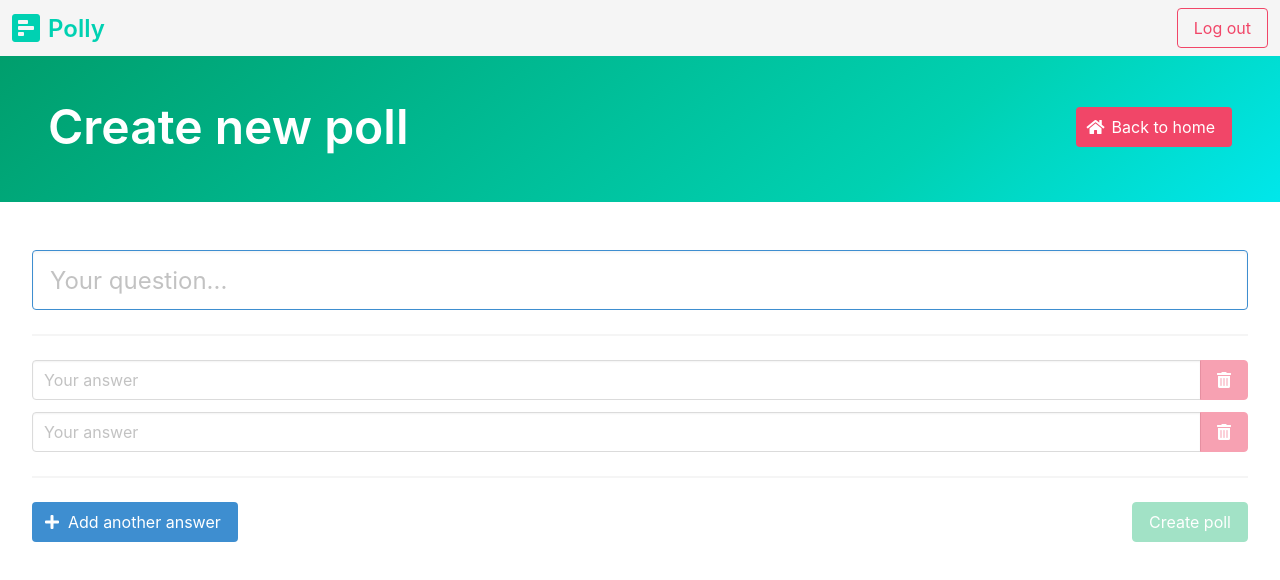
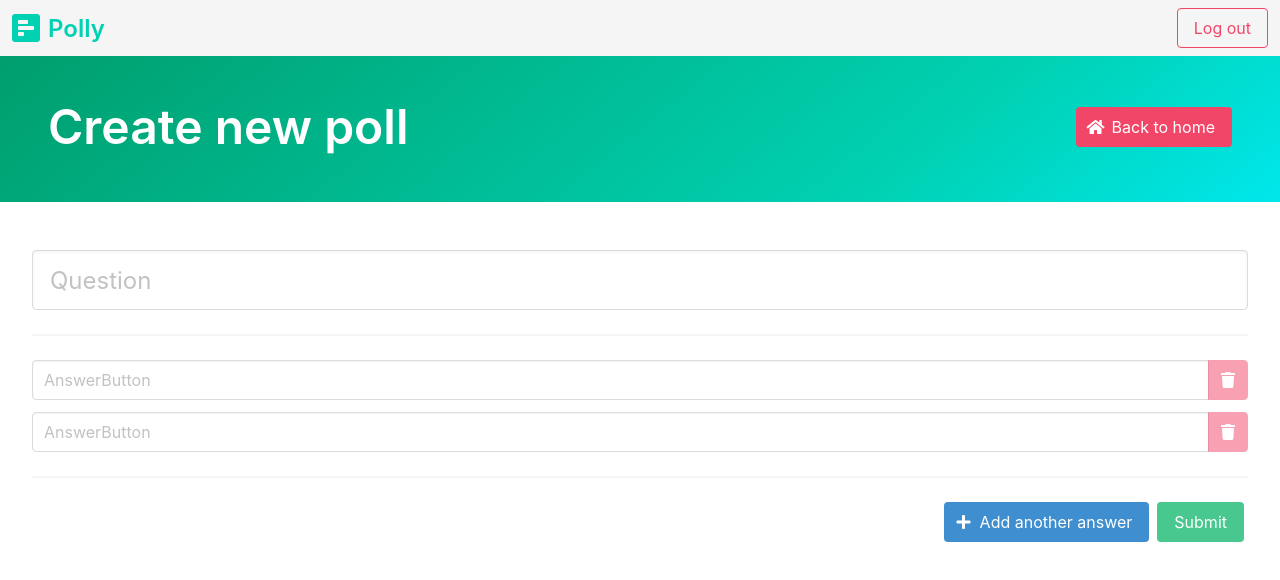
Before and after one commit to viethung7899/polly, a React (Create React App) app in the folder client/: page /new in a window 1280 px wide. Shown: the top 580 px of the page. Built offline with nearby package versions, Linux system fonts and the light colour scheme; sample sign-in values are in the browser's storage.

Commit message:
Use Formik

```diff
--- a/client/src/components/Answer.js
+++ b/client/src/components/AnswerButton.js
@@ -1,4 +1,4 @@
-const Answer = ({ title, selected, action, children }) => {
+const AnswerButton = ({ title, selected, action, children }) => {
   const type = selected ? 'is-success' : '';
   return (
     <div className="is-full my-2" onClick={action}>
@@ -10,4 +10,4 @@ const Answer = ({ title, selected, action, children }) => {
   );
 };
 
-export default Answer;
+export default AnswerButton;
--- a/client/src/components/Button.js
+++ b/client/src/components/Button.js
@@ -12,7 +12,7 @@ const Button = (props) => {
           <i className={icon}></i>
         </span>
       ) : null}
-      <span>{title}</span>
+      {title && <span>{title}</span>}
     </button>
   );
 };
--- a/client/src/components/InputField.js
+++ b/client/src/components/InputField.js
@@ -1,38 +1,49 @@
 import { useField } from 'formik';
+import Button from '../components/Button'
 
-const convertCamelIntoSentence = (text) => {
-  const result = text.replace(/[A-Z]/g, (match) => ` ${match}`);
-  return result.charAt(0).toUpperCase() + result.slice(1);
-};
+const StyledField = (props) => {
+  const { name, onChange, onBlur, value, error, button, placeholder, size, disabled } = props;
 
-const StyledField = ({ name, type, icon, onChange, onBlur, value, error }) => {
   return (
-    <div className="field">
-      <label className="label">{convertCamelIntoSentence(name)}</label>
-      <div className="control has-icons-left">
+    <section className="my-3">
+      <div className={`field ${button && 'has-addons'}`}>
+        <div className={`control is-expanded`}>
           <input
-          className={`input ${error ? 'is-danger' : ''}`}
-          type={type}
-          placeholder={convertCamelIntoSentence(name)}
+            className={`input ${error ? 'is-danger' : ''} ${size}`}
+            type="text"
             name={name}
+            placeholder={placeholder}
             onChange={onChange}
             onBlur={onBlur}
             value={value}
+            autoComplete="off"
+            disabled={disabled}
           />
-        <span className="icon is-small is-left">
-          <i className={icon}></i>
-        </span>
           {error && <p class={'help is-danger'}>{error}</p>}
         </div>
-      ;
+        {button && (
+          <div className="control">
+            <Button {...button} />
           </div>
+        )}
+      </div>
+    </section>
   );
 };
 
-const InputField = ({ icon, ...props }) => {
+const InputField = ({ button, placeholder, size, disabled, ...props }) => {
   const [field, meta] = useField(props);
   const errorText = meta.error && meta.touched ? meta.error : '';
-  return <StyledField {...field} icon={icon} error={errorText} />;
+  return (
+    <StyledField
+      {...field}
+      button={button}
+      placeholder={placeholder}
+      size={size}
+      disabled={disabled}
+      error={errorText}
+    />
+  );
 };
 
 export default InputField;
--- /dev/null
+++ b/client/src/components/InputFieldWithLabel.js
@@ -0,0 +1,38 @@
+import { useField } from 'formik';
+
+const convertCamelIntoSentence = (text) => {
+  const result = text.replace(/[A-Z]/g, (match) => ` ${match}`);
+  return result.charAt(0).toUpperCase() + result.slice(1);
+};
+
+const StyledField = ({ name, type, icon, onChange, onBlur, value, error }) => {
+  return (
+    <div className="field">
+      <label className="label">{convertCamelIntoSentence(name)}</label>
+      <div className="control has-icons-left">
+        <input
+          className={`input ${error && 'is-danger'}`}
+          type={type}
+          placeholder={convertCamelIntoSentence(name)}
+          name={name}
+          onChange={onChange}
+          onBlur={onBlur}
+          value={value}
+          autoComplete="off"
+        />
+        <span className="icon is-small is-left">
+          <i className={icon}></i>
+        </span>
+        {error && <p className={'help is-danger'}>{error}</p>}
+      </div>
+    </div>
+  );
+};
+
+const InputFieldWithLabel = ({ icon, type, ...props }) => {
+  const [field, meta] = useField(props);
+  const errorText = meta.error && meta.touched ? meta.error : '';
+  return <StyledField {...field} icon={icon} type={type} error={errorText} />;
+};
+
+export default InputFieldWithLabel;
--- a/client/src/routes/Login.js
+++ b/client/src/routes/Login.js
@@ -1,12 +1,13 @@
-import React, { useState, useEffect, useContext } from 'react';
+import React, { useState, useContext } from 'react';
 import { useHistory } from 'react-router-dom';
 import * as yup from 'yup';
 
-import { Formik, useField } from 'formik';
+import { Formik } from 'formik';
 
 import { AuthContext } from '../contexts/AuthContext';
 import Button from '../components/Button';
-import InputField from '../components/InputField';
+import InputFieldWithLabel from '../components/InputFieldWithLabel';
+import { ErrorNotification } from '../components/Notification';
 
 // Validation schema
 const validationSchema = yup.object({
@@ -26,6 +27,10 @@ const validationSchema = yup.object({
 });
 
 const Login = () => {
+  const { login, register } = useContext(AuthContext);
+  const history = useHistory();
+  const [error, setError] = useState(null);
+
   return (
     <section className="hero is-primary is-bold is-fullheight-with-navbar">
       <div className="hero-body">
@@ -40,10 +45,24 @@ const Login = () => {
             }}
             validateOnChange={true}
             validationSchema={validationSchema}
-            onSubmit={(data, { setSubmitting }) => {
+            onSubmit={(values, { setSubmitting }) => {
               setSubmitting(true);
-              console.log(data);
-              setSubmitting(false);
+              const { username, password } = values;
+              let action;
+              if (values.loginMode) action = login(username, password);
+              else action = register(username, password);
+              action
+                .then(() => {
+                  setError(null);
+                  history.push('/');
+                })
+                .catch((err) => {
+                  let message = 'Oops... Cannot reach to the server';
+                  if (err.response)
+                    message = 'Oops... ' + err.response.data.message;
+                  setError(message);
+                })
+                .finally(() => setSubmitting(false));
             }}
           >
             {({ values, handleSubmit, isSubmitting, setValues }) => (
@@ -52,19 +71,20 @@ const Login = () => {
                   {values.loginMode ? 'Log in' : 'Register'}
                 </h1>
                 <div className="has-background-white p-4">
+                  {error && <ErrorNotification title={error} />}
                   <form onSubmit={handleSubmit}>
-                    <InputField
+                    <InputFieldWithLabel
                       name="username"
                       type="text"
                       icon="fas fa-user"
                     />
-                    <InputField
+                    <InputFieldWithLabel
                       name="password"
                       type="password"
                       icon="fas fa-key"
                     />
                     {!values.loginMode && (
-                      <InputField
+                      <InputFieldWithLabel
                         name="confirmPassword"
                         type="password"
                         icon="fas fa-key"
@@ -82,17 +102,18 @@ const Login = () => {
                           !values.loginMode ? 'log in' : 'register'
                         }`}
                         type="is-light"
-                        action={() =>
+                        action={() => {
                           setValues({
-                            ...values,
+                            username: '',
+                            password: '',
+                            confirmPassword: '',
                             loginMode: !values.loginMode,
-                            confirmPassword: '',
-                          })
-                        }
+                          });
+                          setError(null);
+                        }}
                         disabled={isSubmitting}
                       />
                     </div>
-                    <pre>{JSON.stringify(values, null, 2)}</pre>
                   </form>
                 </div>
               </div>
--- a/client/src/routes/NewPoll.js
+++ b/client/src/routes/NewPoll.js
@@ -1,16 +1,17 @@
-import React, { useState, useEffect, useContext } from 'react';
+import React, { useState, useContext } from 'react';
 import { useHistory } from 'react-router-dom';
+import { FieldArray, Formik } from 'formik';
 import copy from 'copy-to-clipboard';
-
-import AnswerField from '../components/AnswerField';
+import * as yup from 'yup';
 import Banner from '../components/Banner';
 import Button from '../components/Button';
-import Notification from '../components/Notification';
+import Notification, { ErrorNotification } from '../components/Notification';
+import InputField from '../components/InputField';
 
 import { PollContext } from '../contexts/PollContext';
 
 // Copy URL
-const copyPollURLForVoting = (submissionID) => {
+const copyVotingURL = (submissionID) => {
   // Build share URL
   let shareURL = window.location.hostname;
   if (window.location.port.length > 0) {
@@ -25,68 +26,18 @@ const copyPollURLForVoting = (submissionID) => {
 const NewPoll = () => {
   const { addNewPoll } = useContext(PollContext);
   const history = useHistory();
-  const [loading, setLoading] = useState(false);
-
-  // Handle change in question field
-  const [question, setQuestion] = useState('');
-  const handleQuestionChange = (event) => {
-    setQuestion(event.target.value);
-  };
-
-  // Handle change in answer fields
-  const [answers, setAnswers] = useState(['', '']);
-
-  const handleAnswerChange = (event, index) => {
-    const newAnswers = [...answers];
-    newAnswers[index] = event.target.value;
-    setAnswers(newAnswers);
-  };
-
-  // Handle all buttons
-  const handleAddButton = (event) => {
-    event.preventDefault();
-    const newAnswers = [...answers, ''];
-    setAnswers(newAnswers);
-  };
-
-  // Handle delete button
-  const handleDeleteButton = (event, index) => {
-    event.preventDefault();
-    const newAnswers = [...answers];
-    newAnswers.splice(index, 1);
-    setAnswers(newAnswers);
-  };
-
-  // Handle the validity of the field
-  const [valid, setValid] = useState(false);
-  useEffect(() => {
-    const validQuestion = question.trim().length > 0;
-    let validAnswers = answers.length >= 2;
-    answers.forEach(
-      (answer) => (validAnswers = validAnswers && answer.trim().length > 0)
-    );
-    setValid(validQuestion && validAnswers);
-    return () => {};
-  }, [question, answers]);
 
   // Handle submission
   const [submissionID, setSubmissionID] = useState(null);
-  // const [error, setError] = useState(null);
-  const handleSubmitButton = (e) => {
-    setLoading(true);
-    e.preventDefault();
-    if (!valid) {
-      setLoading(false);
-      return;
-    }
-    addNewPoll(question, answers)
-      .then((id) => setSubmissionID(id))
-      .catch(console.log);
-  };
+  const [error, setError] = useState(null);
+
+  const validateSchema = yup.object({
+    question: yup.string().required('Question is required'),
+    answers: yup.array().of(yup.string().required('AnswerButton is required')),
+  });
 
   return (
     <>
-      {/* Header */}
       <Banner title="Create new poll">
         <Button
           title="Back to home"
@@ -97,56 +48,92 @@ const NewPoll = () => {
           }}
         />
       </Banner>
-      {/* Fields */}
+      {/* Form */}
       <div className="container is-fluid mt-6">
-        <div className="field">
-          <div className="control is-large">
-            <input
-              className="input is-info is-large"
-              type="text"
-              placeholder="Your question..."
-              value={question}
-              onChange={handleQuestionChange}
-              disabled={submissionID}
+        <Formik
+          initialValues={{
+            question: '',
+            answers: ['', ''],
+          }}
+          onSubmit={(values, { setSubmitting }) => {
+            const { question, answers } = values;
+            addNewPoll(question, answers)
+              .then((id) => {
+                setSubmissionID(id);
+                setError(null);
+              })
+              .catch((err) => {
+                let message = 'Oops... Cannot reach to the server';
+                if (err.response)
+                  message = 'Oops... ' + err.response.data.message;
+                setError(message);
+              })
+              .finally(() => setSubmitting(false));
+          }}
+          validationSchema={validateSchema}
+        >
+          {({ values, isSubmitting, handleSubmit, setValues }) => (
+            <form onSubmit={handleSubmit}>
+              {/* Question field */}
+              <InputField
+                name="question"
+                size="is-large"
+                placeholder="Question"
+                disabled={isSubmitting || submissionID}
               />
-          </div>
-        </div>
               <hr />
-        {answers.map((answer, index) => {
+
+              {/* Answer fields */}
+              <FieldArray name="answers">
+                {(arrayHelpers) =>
+                  values.answers.map((answer, index) => {
                     return (
-            <AnswerField
-              key={index}
-              answer={answer}
-              handleChange={(e) => handleAnswerChange(e, index)}
-              handleDelete={(e) => handleDeleteButton(e, index)}
-              canDelete={answers.length > 2 && !submissionID}
-              disabled={submissionID}
+                      <InputField
+                        name={`answers.${index}`}
+                        placeholder={`AnswerButton`}
+                        disabled={isSubmitting || submissionID}
+                        button={{
+                          type: 'is-danger',
+                          icon: 'fa fa-trash',
+                          action: () => arrayHelpers.remove(index),
+                          disabled:
+                            values.answers.length <= 2 ||
+                            isSubmitting ||
+                            submissionID,
+                        }}
                       />
                     );
-        })}
+                  })
+                }
+              </FieldArray>
               <hr />
-        {/* Controls */}
-        <div className="level">
-          <div className="level-left">
+              {/* Control button */}
+              <div className="buttons is-right">
                 <Button
                   title="Add another answer"
                   type="is-info"
                   icon="fa fa-plus"
-              action={handleAddButton}
-              disabled={submissionID}
+                  action={() => {
+                    const newValues = { ...values };
+                    newValues.answers.push('');
+                    setValues(newValues);
+                  }}
+                  disabled={values.answers.length >= 10 || submissionID}
+                />
+                <Button
+                  title="Submit"
+                  type="is-success"
+                  action={handleSubmit}
+                  disabled={isSubmitting || submissionID}
                 />
               </div>
-          <div className="level-right">
-            <Button
-              title="Create poll"
-              type="is-success"
-              disabled={!valid || loading || submissionID}
-              action={handleSubmitButton}
-            />
-          </div>
-        </div>
-        {/* Message */}
-        {submissionID ? (
+            </form>
+          )}
+        </Formik>
+        {/* Show error */}
+        {error && <ErrorNotification title={error} />}
+        {/* Show result */}
+        {submissionID && (
           <Notification
             title={`Your poll is created`}
             type="is-success is-light"
@@ -156,7 +143,7 @@ const NewPoll = () => {
                 title="Copy poll URL"
                 type="is-success is-outlined"
                 icon="fas fa-link"
-                action={() => copyPollURLForVoting(submissionID)}
+                action={() => copyVotingURL(submissionID)}
               />
               <Button
                 title="View your poll"
@@ -165,7 +152,7 @@ const NewPoll = () => {
               />
             </div>
           </Notification>
-        ) : null}
+        )}
       </div>
     </>
   );
```
Also changed, not shown: client/src/components/Notification.js (+7 -3 lines), client/src/contexts/AuthContext.js (+6 -4 lines), client/src/routes/Poll.js (+6 -4 lines), client/src/routes/Vote.js (+12 -5 lines), 2 other files (tests, documents, lock files or other folders). Lines whose indentation alone changed are shown as unchanged.
